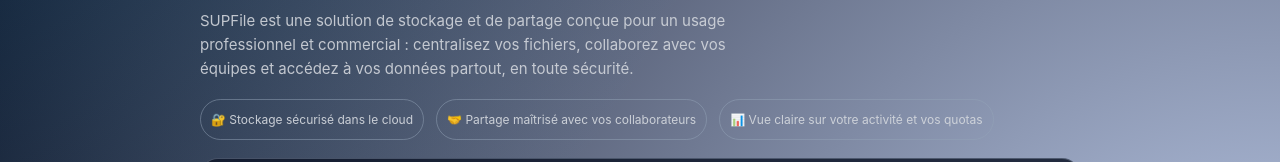
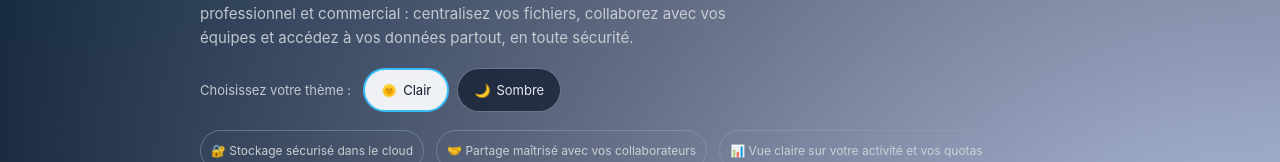
Before and after one commit to Elie224/SUPFile, a React (Vite) app in the folder frontend-web/: page / in a window 1280 px wide. Shown: the part 302-464 px from the top of the page. Built offline with nearby package versions, Linux system fonts and the light colour scheme; no server answers.

Commit message:
Feat: sélection du thème clair/sombre dès la page d’intro

```diff
--- a/frontend-web/src/pages/Intro.jsx
+++ b/frontend-web/src/pages/Intro.jsx
@@ -6,6 +6,10 @@ export default function Intro() {
   const navigate = useNavigate();
   const { user, accessToken } = useAuthStore();
   const [step, setStep] = useState(0);
+  const [theme, setTheme] = useState(() => {
+    if (typeof window === 'undefined') return 'light';
+    return localStorage.getItem('theme') === 'dark' ? 'dark' : 'light';
+  });
 
   useEffect(() => {
     // Si déjà connecté, on ne reste pas sur l'intro
@@ -13,6 +17,13 @@ export default function Intro() {
       navigate('/dashboard', { replace: true });
     }
   }, [user, accessToken, navigate]);
+
+  // Appliquer le thème choisi dès l'introduction, pour tout le site
+  useEffect(() => {
+    const applied = theme === 'dark' ? 'dark' : 'light';
+    document.documentElement.setAttribute('data-theme', applied);
+    localStorage.setItem('theme', applied);
+  }, [theme]);
 
   const slides = [
     {
@@ -215,6 +226,69 @@ export default function Intro() {
               équipes et accédez à vos données partout, en toute sécurité.
             </p>
 
+            {/* Sélecteur de thème global (clair / sombre) */}
+            <div
+              style={{
+                display: 'flex',
+                flexWrap: 'wrap',
+                gap: 12,
+                alignItems: 'center',
+                marginBottom: 18,
+              }}
+            >
+              <span style={{ fontSize: 13, color: 'rgba(209,213,219,0.9)' }}>
+                Choisissez votre thème :
+              </span>
+              <div style={{ display: 'flex', gap: 8 }}>
+                <button
+                  type="button"
+                  onClick={() => setTheme('light')}
+                  style={{
+                    padding: '8px 16px',
+                    borderRadius: 999,
+                    border: theme === 'light'
+                      ? '2px solid #38bdf8'
+                      : '1px solid rgba(148,163,184,0.6)',
+                    backgroundColor: theme === 'light'
+                      ? 'rgba(248,250,252,0.95)'
+                      : 'rgba(15,23,42,0.7)',
+                    color: theme === 'light' ? '#0f172a' : '#e5e7eb',
+                    fontSize: 13,
+                    cursor: 'pointer',
+                    display: 'inline-flex',
+                    alignItems: 'center',
+                    gap: 6,
+                  }}
+                >
+                  <span>🌞</span>
+                  <span>Clair</span>
+                </button>
+                <button
+                  type="button"
+                  onClick={() => setTheme('dark')}
+                  style={{
+                    padding: '8px 16px',
+                    borderRadius: 999,
+                    border: theme === 'dark'
+                      ? '2px solid #38bdf8'
+                      : '1px solid rgba(148,163,184,0.6)',
+                    backgroundColor: theme === 'dark'
+                      ? 'rgba(15,23,42,0.95)'
+                      : 'rgba(15,23,42,0.7)',
+                    color: '#e5e7eb',
+                    fontSize: 13,
+                    cursor: 'pointer',
+                    display: 'inline-flex',
+                    alignItems: 'center',
+                    gap: 6,
+                  }}
+                >
+                  <span>🌙</span>
+                  <span>Sombre</span>
+                </button>
+              </div>
+            </div>
+
             {/* 3 points clés très synthétiques */}
             <div
               style={{
```
